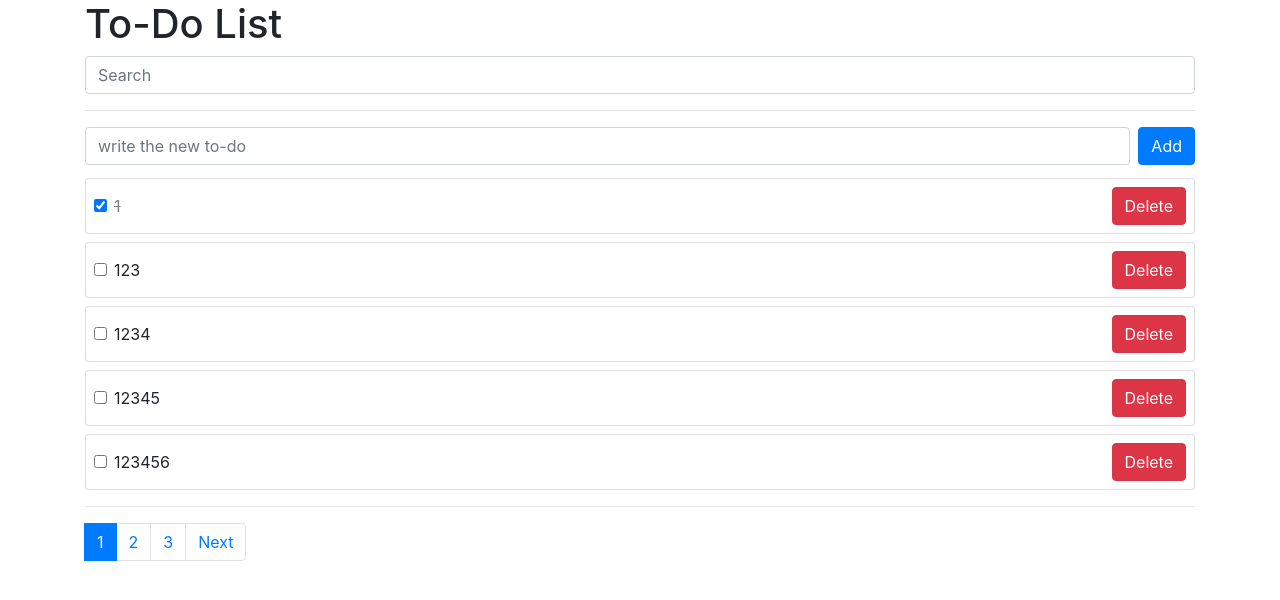
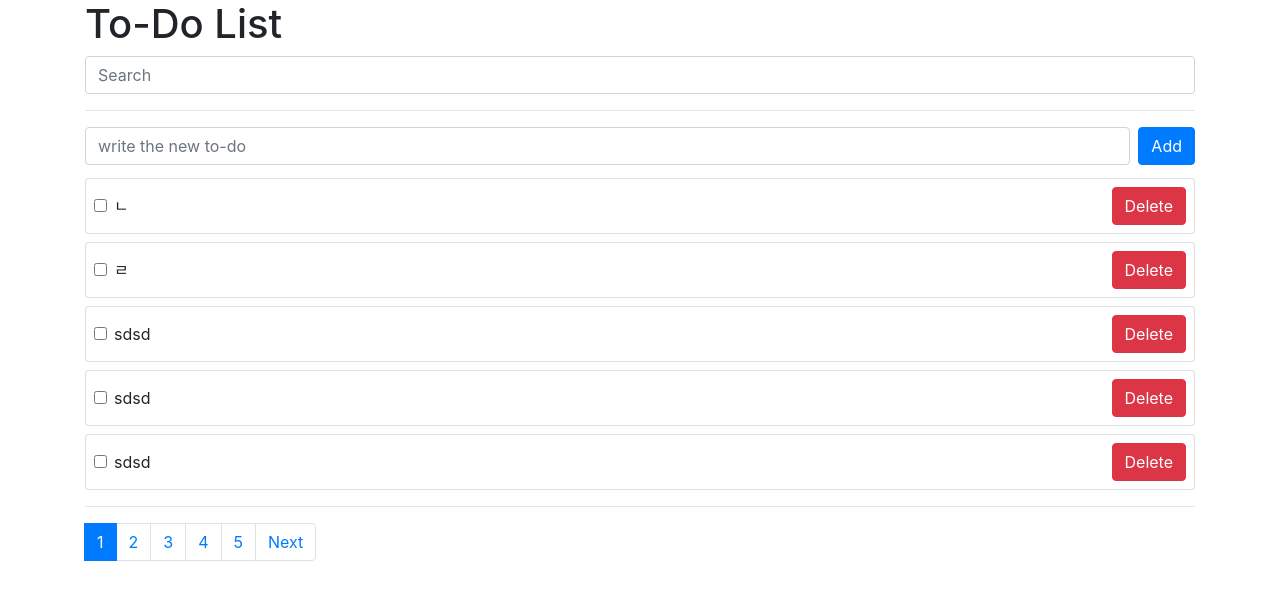
Before and after one commit to hey-ri/vue-todo-list, a Vue app: page / in a window 1280 px wide. Shown: the top 600 px of the page. Built offline with nearby package versions, Linux system fonts and the light colour scheme; data requests are answered from the project's data file.

Commit message:
using the watch to implemented a filter todo list

```diff
--- a/db.json
+++ b/db.json
@@ -1,35 +1,5 @@
 {
   "todos": [
-    {
-      "subject": "1",
-      "completed": true,
-      "id": 1
-    },
-    {
-      "subject": "123",
-      "completed": false,
-      "id": 3
-    },
-    {
-      "subject": "1234",
-      "completed": false,
-      "id": 4
-    },
-    {
-      "subject": "12345",
-      "completed": false,
-      "id": 5
-    },
-    {
-      "subject": "123456",
-      "completed": false,
-      "id": 6
-    },
-    {
-      "subject": "1234567",
-      "completed": false,
-      "id": 7
-    },
     {
       "subject": "ㄴ",
       "completed": false,
@@ -59,6 +29,81 @@
       "subject": "sdsd",
       "completed": false,
       "id": 13
+    },
+    {
+      "subject": "ㅇㄴㄹㅇㄹ",
+      "completed": false,
+      "id": 14
+    },
+    {
+      "subject": "1",
+      "completed": false,
+      "id": 15
+    },
+    {
+      "subject": "2",
+      "completed": false,
+      "id": 16
+    },
+    {
+      "subject": "3",
+      "completed": false,
+      "id": 17
+    },
+    {
+      "subject": "4",
+      "completed": false,
+      "id": 18
+    },
+    {
+      "subject": "5",
+      "completed": false,
+      "id": 19
+    },
+    {
+      "subject": "6",
+      "completed": false,
+      "id": 20
+    },
+    {
+      "subject": "7",
+      "completed": false,
+      "id": 21
+    },
+    {
+      "subject": "8",
+      "completed": false,
+      "id": 22
+    },
+    {
+      "subject": "ㅇㄴㄹ",
+      "completed": false,
+      "id": 23
+    },
+    {
+      "subject": "ㄴㅁㅇㅁㄴ",
+      "completed": false,
+      "id": 24
+    },
+    {
+      "subject": "ㄴㅁㅇㅁㄴㅇ",
+      "completed": false,
+      "id": 25
+    },
+    {
+      "subject": "ㅁㄴㅇㅁㄴㅇ",
+      "completed": false,
+      "id": 26
+    },
+    {
+      "subject": "ㅁㅇㄴ",
+      "completed": false,
+      "id": 27
+    },
+    {
+      "subject": "buy milk",
+      "completed": false,
+      "id": 28
     }
   ]
 }
--- a/src/App.vue
+++ b/src/App.vue
@@ -6,9 +6,9 @@
     <TodoSimpleForm @add-todo="addTodo" />
     <div style="color: red; text-align: center; padding-top: 5px">{{ error }}</div>
 
-    <div v-if="!filterTodos.length" style="text-align: center; padding-top: 5px">Todo가 없습니다.</div>
+    <div v-if="!todoList.length" style="text-align: center; padding-top: 5px">Todo가 없습니다.</div>
 
-    <TodoList :todos="filterTodos" @toggle-todo="toggleTodo" @todo-idx="deleteTodo" />
+    <TodoList :todos="todoList" @toggle-todo="toggleTodo" @todo-idx="deleteTodo" />
     <hr />
     <nav aria-label="Page navigation example">
       <ul class="pagination">
@@ -35,7 +35,7 @@
 </template>
 
 <script>
-import { ref, computed, watch, reactive } from 'vue';
+import { ref, computed, watch } from 'vue';
 import TodoSimpleForm from './components/TodoSimpleForm.vue';
 import TodoList from './components/TodoList.vue';
 import axios from 'axios';
@@ -51,33 +51,20 @@ export default {
     const numberOfTodos = ref(0);
     const limit = 5;
     const currentPage = ref(1);
-    const a = reactive({ b: 1, c: 3 });
-
-    watch(
-      () => [a.b, a.c],
-      //여러개를 watch 하고 싶으면 array 형태로 넣어주면 된다.
-      (current, prev) => {
-        //reactive는 함수, 함수의 형태로 넣어준다. 앞의 함수는 감지할 대상을 정해주고, 2로 변경되었을 때 실행되니까 콘솔에 결과값으로는 2 1 이 찍힌다.
-        console.log(current, prev);
-      }
-    );
-    a.b = 2;
-
-    watch([currentPage, numberOfTodos], (currentPage, prev) => {
-      //ref도 마찬가지로 2개를 넣어주고 싶으면 array로 넣으면 된다.
-      console.log('change the current page it is executed');
-      console.log(currentPage, prev);
-    });
 
     //마지막 페이지
     const totalPage = computed(() => {
       return Math.ceil(numberOfTodos.value / limit);
     });
 
+    const searchText = ref('');
+
     const getTodos = async (page = currentPage.value) => {
       currentPage.value = page;
       try {
-        const res = await axios.get(`http://localhost:3000/todos?_page=${page}&_limit=${limit}`);
+        const res = await axios.get(
+          `http://localhost:3000/todos?subject_like=${searchText.value}&_page=${page}&_limit=${limit}`
+        );
         // console.log(res.headers);
         //결과의 headers에서 x-total-count를 받아온다.
         // console.log(res.headers.x-total-count);
@@ -154,13 +141,16 @@ export default {
       }
     };
 
-    const searchText = ref('');
-    const filterTodos = computed(() => {
-      if (searchText.value) {
-        return todoList.value.filter((todo) => todo.subject.includes(searchText.value));
-      }
+    // const filterTodos = computed(() => {
+    //   if (searchText.value) {
+    //     return todoList.value.filter((todo) => todo.subject.includes(searchText.value));
+    //   }
 
-      return todoList.value;
+    //   return todoList.value;
+    // });
+    watch(searchText, (current, prev) => {
+      console.log(current, prev);
+      getTodos(1);
     });
 
     return {
@@ -169,7 +159,7 @@ export default {
       deleteTodo,
       toggleTodo,
       searchText,
-      filterTodos,
+      // filterTodos,
       error,
       totalPage,
       currentPage,
```
